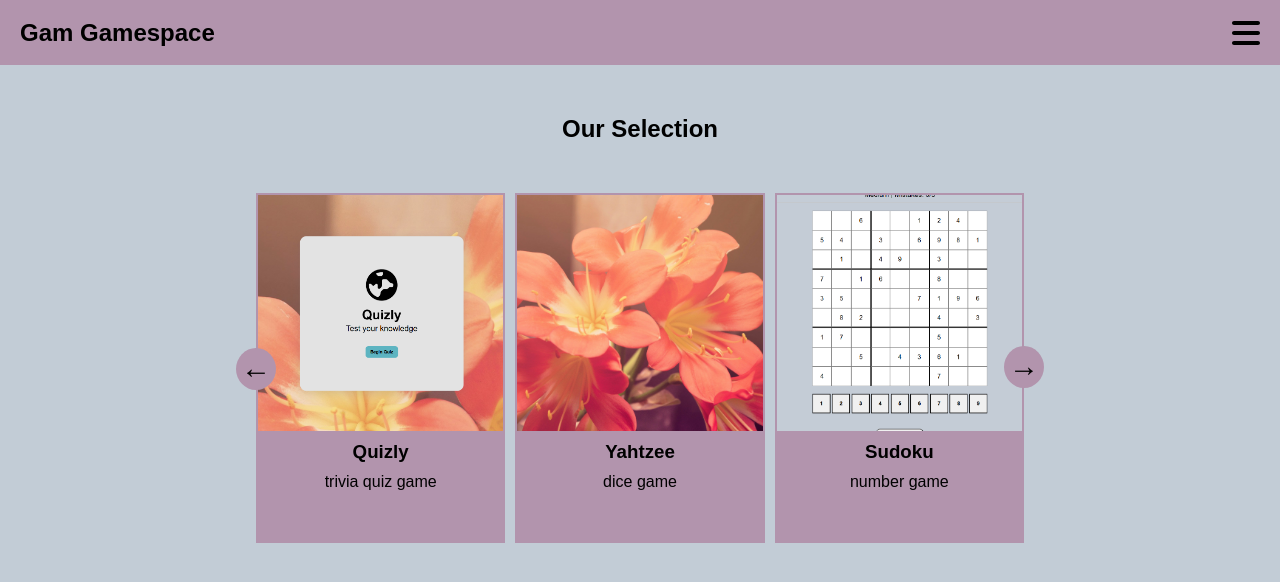
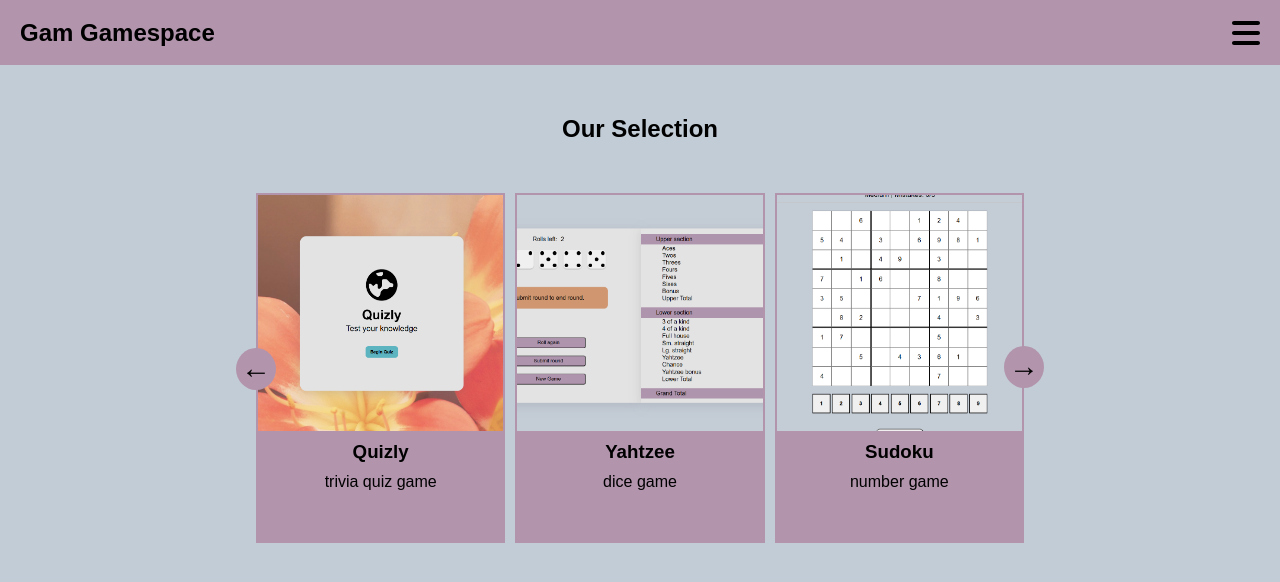
Before and after one commit to RylieNabors/GamGamespace, a React (Vite) app: page / in a window 1280 px wide. Shown: the top 582 px of the page. Built offline with nearby package versions, Linux system fonts and the light colour scheme.

Commit message:
Added background image

```diff
--- a/src/css/index.css
+++ b/src/css/index.css
@@ -154,7 +154,7 @@ main.home-menu-container > section.home-menu-box > div.home-menu-div:nth-child(1
 }
 
 main.home-menu-container > section.home-menu-box > div.home-menu-div:nth-child(2) > a > div {
-    background-image: url("/images/background.jpg");
+    background-image: url("/images/yahtzee.png");
 }
 
 main.home-menu-container > section.home-menu-box > div.home-menu-div:nth-child(3) > a > div {
```
Also changed, not shown: public/images/yahtzee.png (added).
